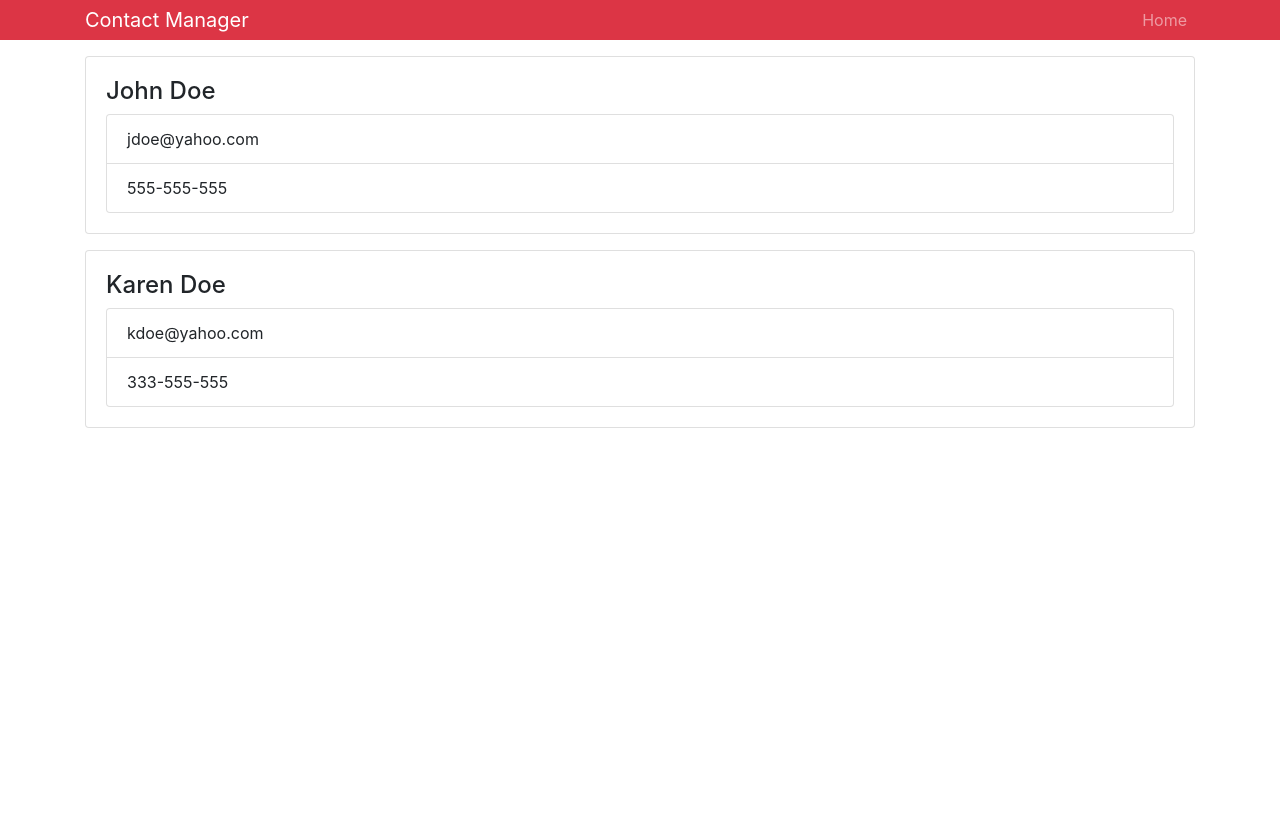
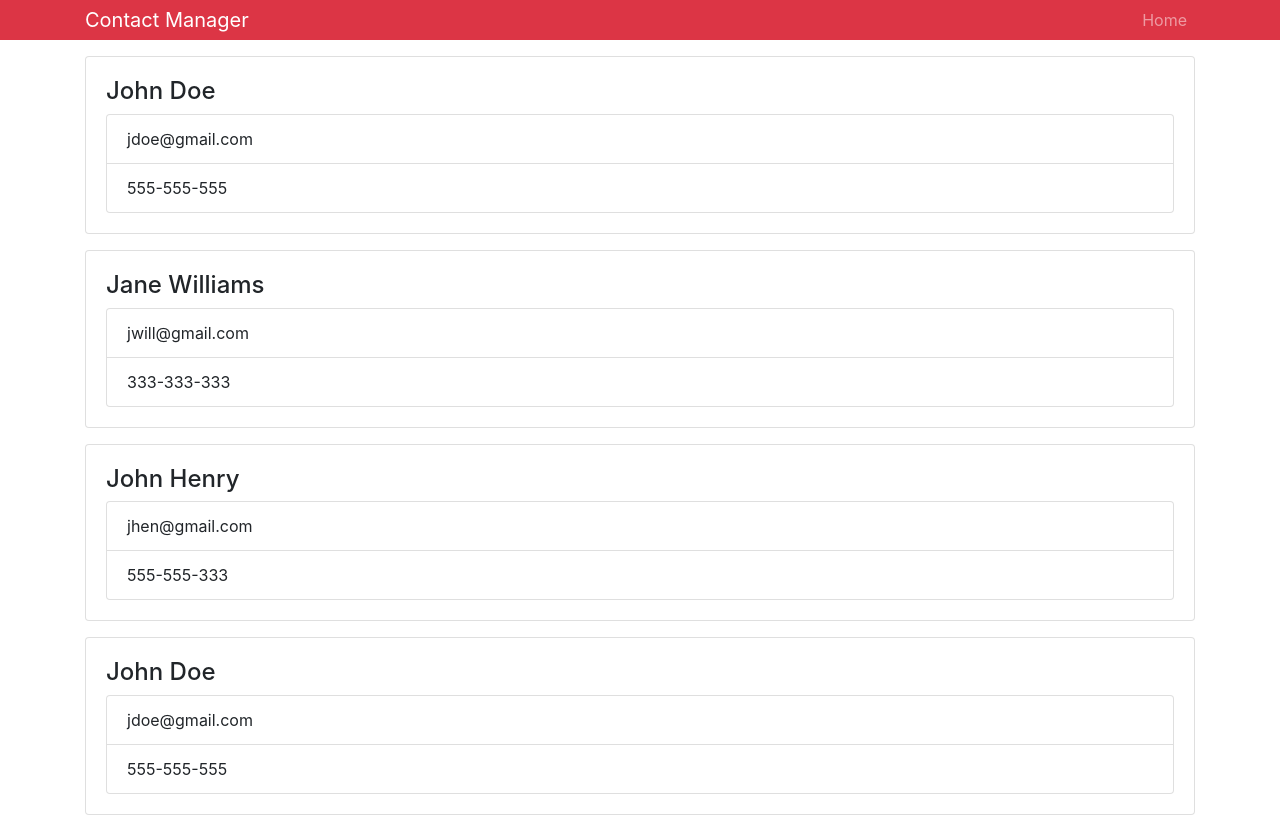
Before and after one commit to axixnix/react-contact-manager, a React (Create React App) app: page / in a window 1280 px wide. Shown: the top 817 px of the page. Built offline with nearby package versions, Linux system fonts and the light colour scheme.

Commit message:
now Contact gets its props from Contacts, App does not access Contact directly anymore, instead it accesses Contacts and Contacts accesses

```diff
--- a/src/App.js
+++ b/src/App.js
@@ -1,5 +1,5 @@
 import React, { Component } from 'react'
-import Contact from './components/Contact'
+import Contacts from './components/Contacts.js'
 import Header from './components/Header'
 import 'bootstrap/dist/css/bootstrap.min.css'
 import './App.css'
@@ -10,8 +10,8 @@
       <div className='App'>
         <Header branding='Contact Manager' />
         <div className='container'>
-          <Contact name='John Doe' email='jdoe@yahoo.com' phone='555-555-555' />
-          <Contact name='Karen Doe' email='kdoe@yahoo.com' phone='333-555-555' />
+          <Contacts />
+          <Contacts />
         </div>
       </div>
     )
--- a/src/components/Contacts.js
+++ b/src/components/Contacts.js
@@ -1,19 +1,40 @@
-import React, { Component } from 'react'
+import React, { Component } from "react";
+import Contact from "./Contact";
 
 class Contacts extends Component {
-  constructor () {
-    super()
-    this.state = {
-      contacts: [{id: 1,name: 'John Doe',email: 'jdoe@gmail.com',phone: '555-555-555'}, {id: 2,name: 'Jane Williams',email: 'jwill@gmail.com',phone: '333-333-333'}, {id: 3,name: 'John Henry',email: 'jhen@gmail.com',phone: '555-555-333'}]
-    }
-  }
+  state = {
+    contacts: [
+      {
+        id: 1,
+        name: "John Doe",
+        email: "jdoe@gmail.com",
+        phone: "555-555-555"
+      },
+      {
+        id: 2,
+        name: "Jane Williams",
+        email: "jwill@gmail.com",
+        phone: "333-333-333"
+      },
+      {
+        id: 3,
+        name: "John Henry",
+        email: "jhen@gmail.com",
+        phone: "555-555-333"
+      }
+    ]
+  };
 
-  render () {
+  render() {
+    const { contacts } = this.state;
     return (
       <div>
+        {contacts.map(contact => (
+          <Contact key={contact.id} contact={contact} />
+        ))}
       </div>
-    )
+    );
   }
 }
 
-export default Contacts
+export default Contacts;
```
Also changed, not shown: src/components/Contact.js (+3 -4 lines).
